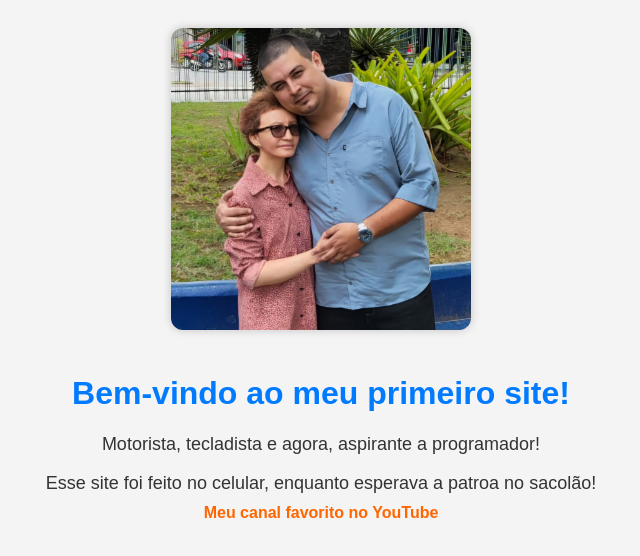
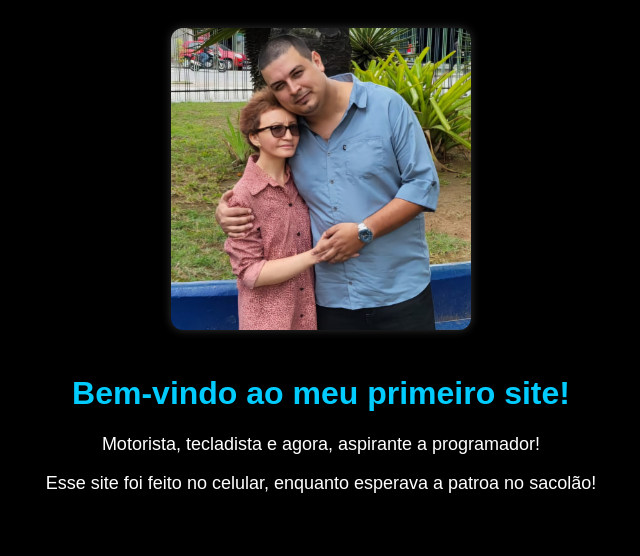
Before and after one commit to tiagoferreirarj/site-html, a plain HTML site: page index.html in a window 1280 px wide. Shown: the whole page, without its empty margins (319-959 px from the left). Drawn offline with Linux system fonts and the light colour scheme.

Commit message:
Update index.html

```diff
--- a/index.html
+++ b/index.html
@@ -4,40 +4,31 @@
     <title>Site de [Tiago Ferreira]</title>
     <style>
       body {
-        background-color: #f4f4f4;
+        background-color: black;
         font-family: Arial, sans-serif;
         padding: 20px;
-        color: #333;
+        color: white;
         text-align: center;
       }
       h1 {
-        color: #007bff;
+        color: #00ccff;
       }
       p {
         font-size: 18px;
         margin-bottom: 10px;
       }
-      a {
-        color: #ff6600;
-        text-decoration: none;
-        font-weight: bold;
-      }
-      a:hover {
-        text-decoration: underline;
-      }
       img {
         max-width: 300px;
         border-radius: 12px;
         margin-bottom: 20px;
-        box-shadow: 0 0 10px rgba(0,0,0,0.2);
+        box-shadow: 0 0 10px rgba(255,255,255,0.2);
       }
     </style>
   </head>
   <body>
-    <img src="20250329_143403.jpg"alt="Eu e o amor da minha vida!">
+    <img src="20250329_143403.jpg" alt="Eu e o amor da minha vida!">
     <h1>Bem-vindo ao meu primeiro site!</h1>
     <p>Motorista, tecladista e agora, aspirante a programador!</p>
     <p>Esse site foi feito no celular, enquanto esperava a patroa no sacolão!</p>
-    <a href="https://www.youtube.com" target="_blank">Meu canal favorito no YouTube</a>
   </body>
 </html>
```
